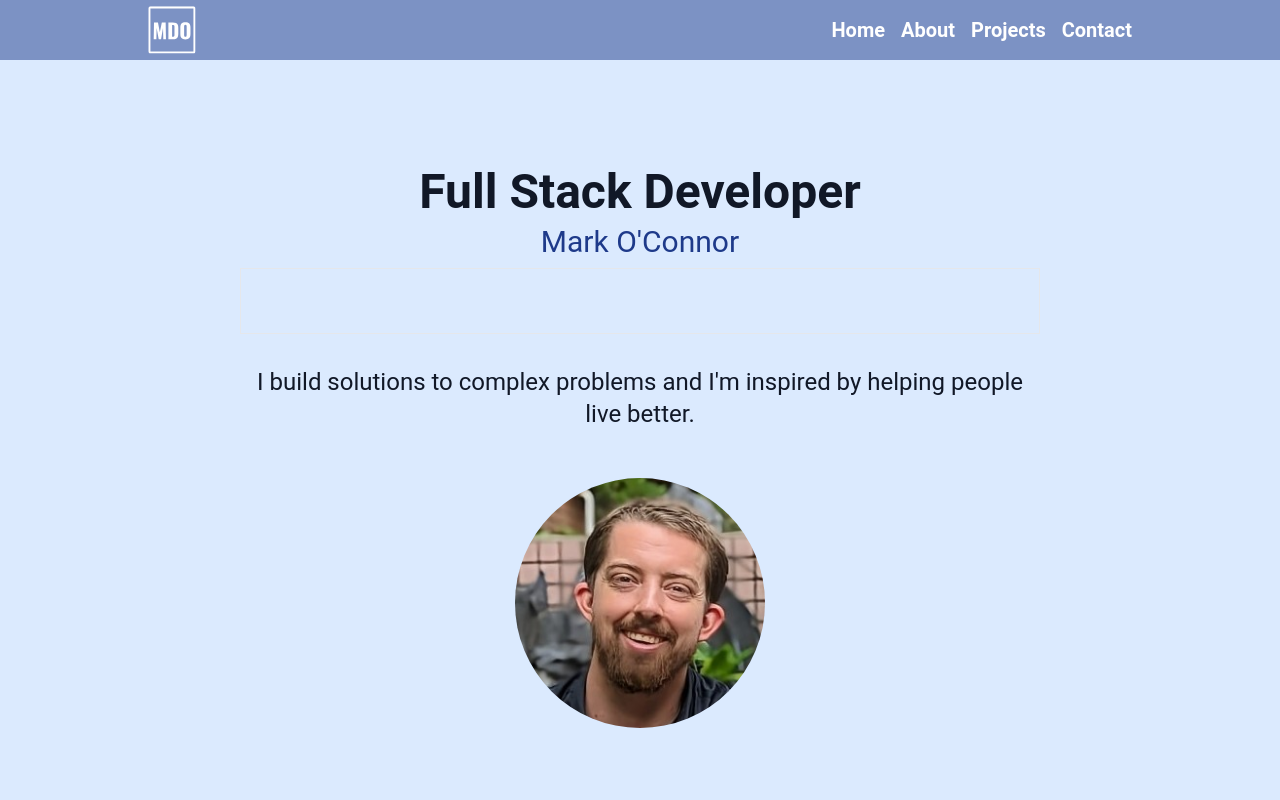
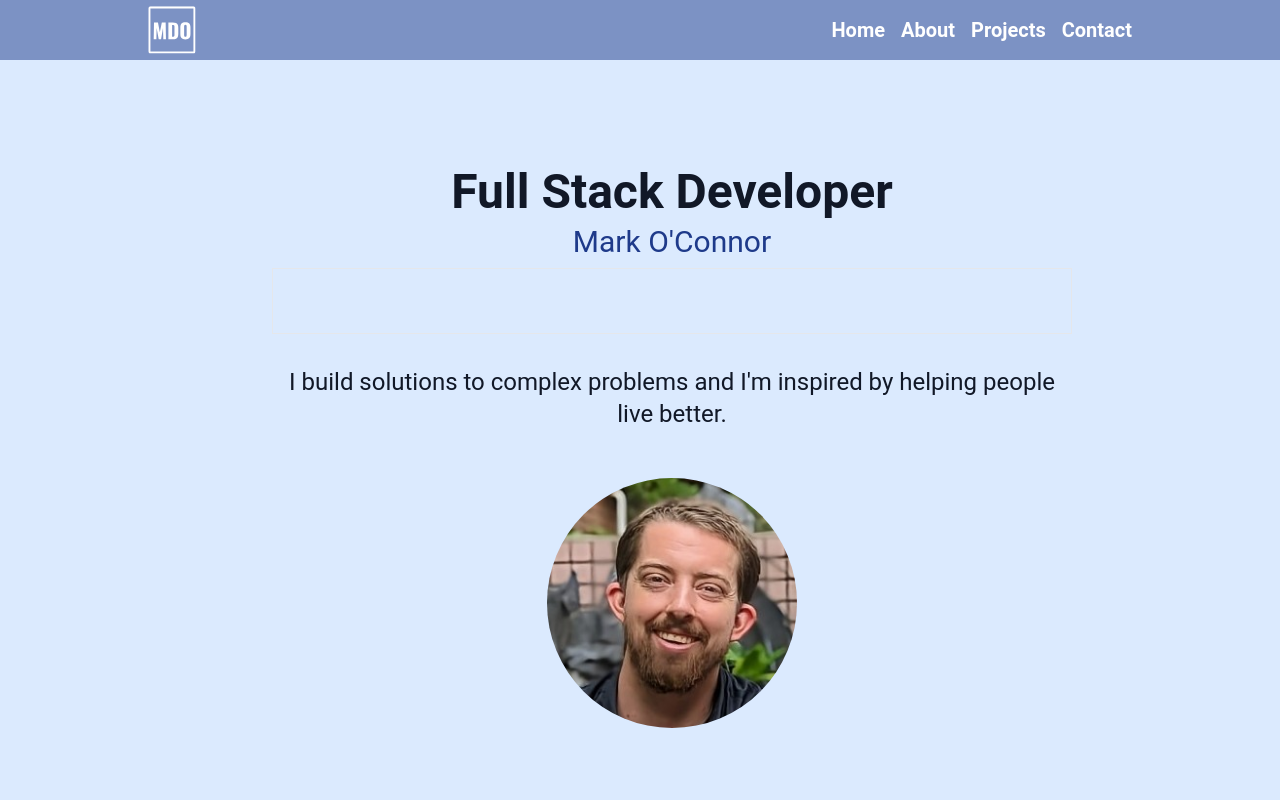
Before and after one commit to markoco14/portfolio2023, a Next.js app: page / in a window 1280 px wide. Shown: the top 800 px of the page. Built offline with nearby package versions, Linux system fonts and the light colour scheme.

Commit message:
feat: animate hero section

```diff
--- a/src/components/Hero.tsx
+++ b/src/components/Hero.tsx
@@ -1,17 +1,29 @@
 import Image from "next/image";
 import Link from "next/link";
+import { InView, useInView } from "react-intersection-observer";
+
+const options = {
+  threshold: 0.25,
+};
 
 export default function Hero() {
+  const { ref, inView, entry } = useInView(options);
   return (
     <section
+      ref={ref}
       id="home"
-      className="relative min-h-screen sm:min-h-[80vh] text-gray-900 bg-blue-100 sm:via-blue-600 sm:to-blue-800 grid place-items-center pt-[48px]"
+      className={`relative min-h-screen sm:min-h-[80vh] text-gray-900 bg-blue-100 sm:via-blue-600 sm:to-blue-800 grid place-items-center pt-[48px]`}
     >
-      <article className="flex flex-col text-center gap-4 justify-center py-12 max-w-[800px] mx-auto min-h-screen px-2 sm:px-0">
+      <article
+        className={`${
+          inView ? "opacity-100 translate-x-8" : "opacity-0 translate-x-0"
+        } duration-500 ease-in-out flex flex-col text-center gap-4 justify-center py-12 max-w-[800px] mx-auto min-h-screen px-2 sm:px-0`}
+      >
         <div className="flex flex-col gap-2 mb-8">
           <p className="text-5xl font-bold">Full Stack Developer</p>
           <p className="text-3xl text-blue-900">Mark O&apos;Connor</p>
           <div className="mb-6 border w-full flex gap-2 relative mx-auto justify-center align-center  place-items-center items-center">
+            <InView trackVisibility={true} delay={100}>
               <Link
                 href="https://www.linkedin.com/in/mark-o-connor-6a5382225/"
                 target="_blank"
@@ -20,6 +32,8 @@ export default function Hero() {
               >
                 <i className="grid place-content-center overflow-auto fa-2xl  p-4 rounded-full fa-brands fa-linkedin-in group-hover:text-blue-800 ease-in-out duration-300"></i>
               </Link>
+            </InView>
+            <InView trackVisibility={true} delay={500}>
               <Link
                 href="https://github.com/markoco14"
                 target="_blank"
@@ -28,6 +42,8 @@ export default function Hero() {
               >
                 <i className="grid place-content-center  overflow-auto fa-2xl p-4 rounded-full fa-brands fa-github hover:text-blue-800 ease-in-out duration-300"></i>
               </Link>
+            </InView>
+            <InView trackVisibility={true} delay={1000}>
               <Link
                 href="mailto:mark.oconnor14@gmail.com"
                 target="_blank"
@@ -36,6 +52,7 @@ export default function Hero() {
               >
                 <i className="grid place-content-center  overflow-auto fa-2xl p-4 rounded-full fa-regular fa-envelope hover:text-blue-800 ease-in-out duration-300"></i>
               </Link>
+            </InView>
           </div>
           <h1 className="text-2xl">
             I build solutions to complex problems and I&apos;m inspired by
```
Lines whose indentation alone changed are shown as unchanged.
